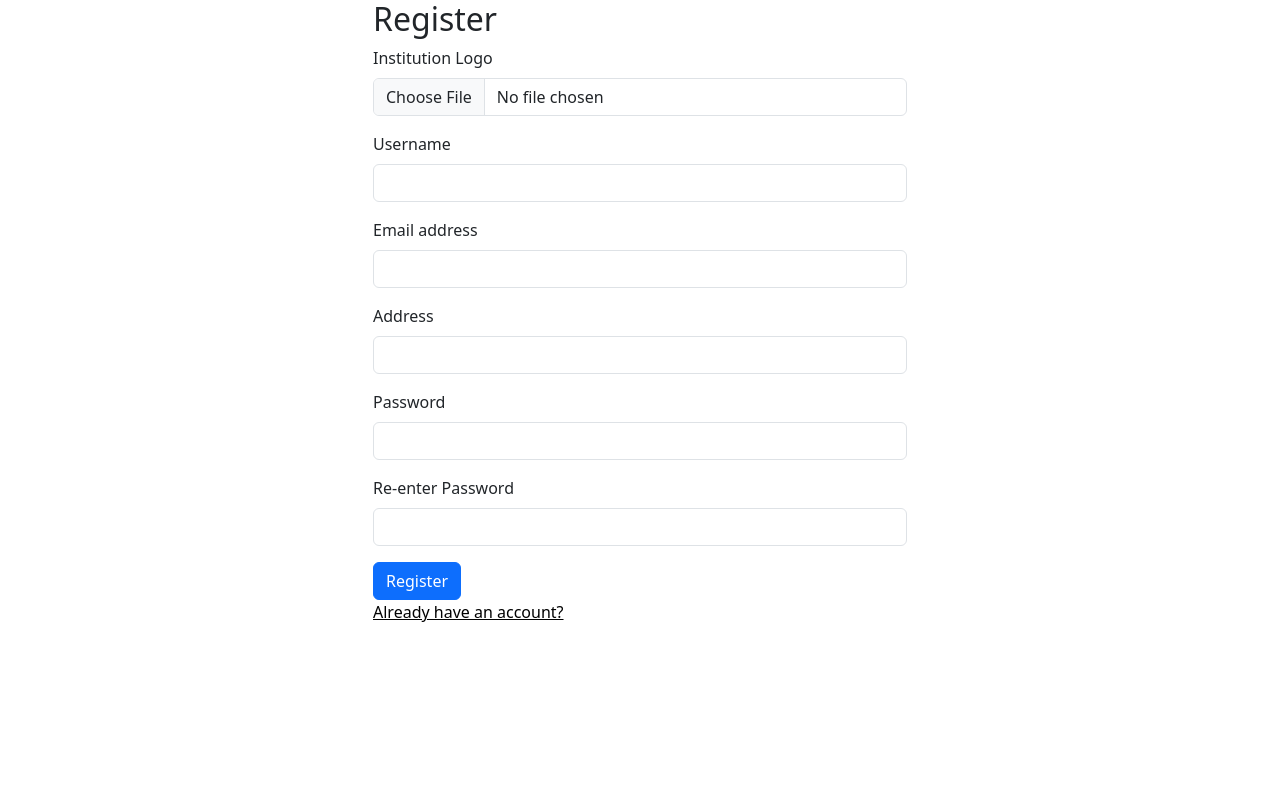
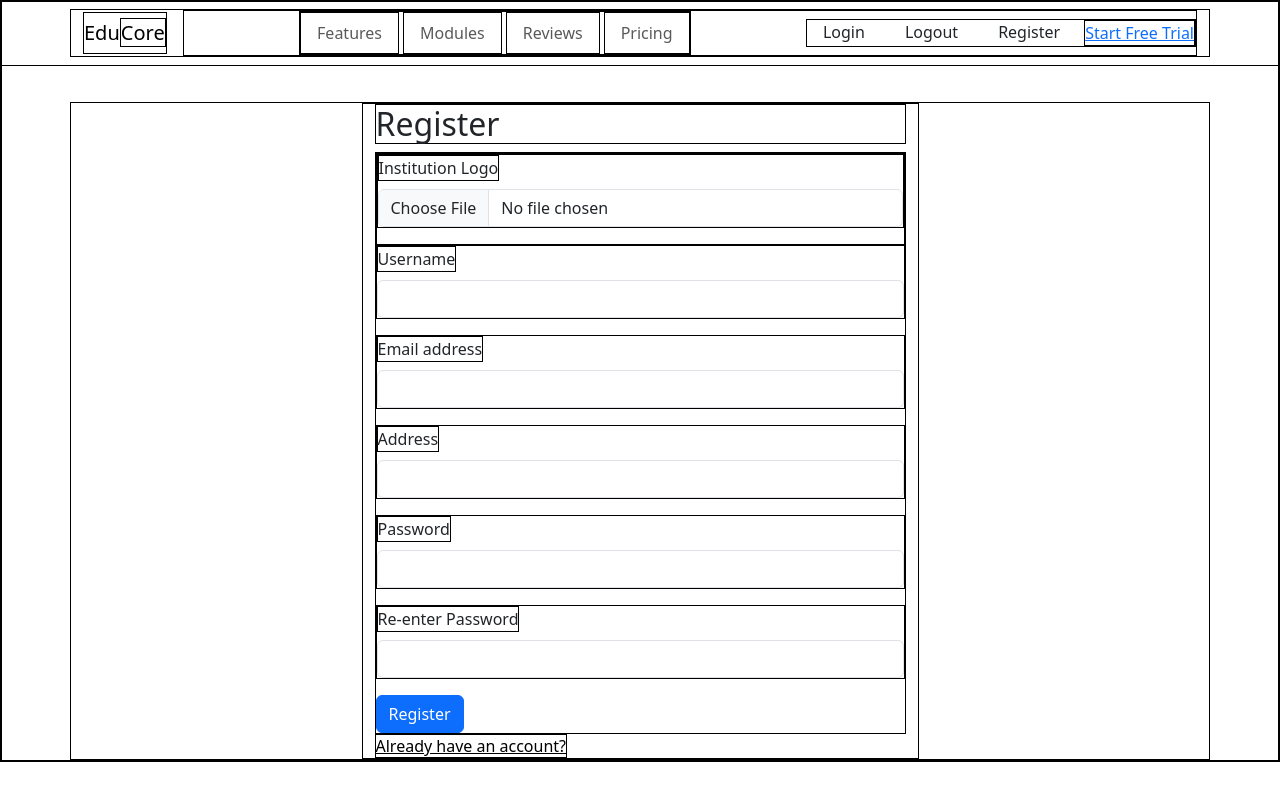
Before and after one commit to dipeshluitel/EduCore, a Django app: page /register/ in a window 1280 px wide. Run offline with Django 5.2, Linux system fonts and the light colour scheme.

Commit message:
update(base.html): base template updated and added navbar

```diff
--- /dev/null
+++ b/core/static/core/css/style.css
@@ -0,0 +1,9 @@
+*,html{
+    margin: 0px;
+    padding: 0px;
+    border: 1px solid black;
+    /* background-color: black; */
+}
+.base-container{
+    margin-top: 100px;
+}
--- a/core/templates/core/base.html
+++ b/core/templates/core/base.html
@@ -1,4 +1,3 @@
-
 {% load static %}
 <!DOCTYPE html>
 <html lang="en">
@@ -14,8 +13,30 @@
 </head>
 
 <body>
+    <nav class="navbar navbar-expand-lg fixed-top">
+  <div class="container">
+    <a class="navbar-brand" href="{% url 'dashboard' %}">Edu<span>Core</span></a>
+    <button class="navbar-toggler border-0" type="button" data-bs-toggle="collapse" data-bs-target="#navMenu" aria-label="Toggle navigation">
+      <i class="bi bi-list text-white fs-4"></i>
+    </button>
+    <div class="collapse navbar-collapse" id="navMenu">
+      <ul class="navbar-nav mx-auto gap-1">
+        <li class="nav-item"><a class="nav-link px-3" href="#features">Features</a></li>
+        <li class="nav-item"><a class="nav-link px-3" href="#modules">Modules</a></li>
+        <li class="nav-item"><a class="nav-link px-3" href="#testimonials">Reviews</a></li>
+        <li class="nav-item"><a class="nav-link px-3" href="#pricing">Pricing</a></li>
+      </ul>
+      <div class="d-flex gap-2 mt-3 mt-lg-0">
+        <a href="{% url 'loginview' %}" class="nav-link px-3">Login</a>
+        <a href="{% url 'loginview' %}" class="nav-link px-3">Logout</a>
+        <a href="{% url 'registerview' %}" class="nav-link px-3">Register</a>
+        <a href="#" class="btn-nav">Start Free Trial</a>
+      </div>
+    </div>
+  </div>
+</nav>
 
-    <div class="container">
+    <div class="container base-container">
 
         {% block main_content %} {% endblock main_content%}
 
--- a/core/templates/core/dashboard.html
+++ b/core/templates/core/dashboard.html
@@ -1,4 +1,5 @@
 {% extends "core/base.html" %}
 <title>{% block title %}Dashboard{% endblock title %}Login</title>
 {% block main_content %}
+
 {% endblock main_content %}
```
